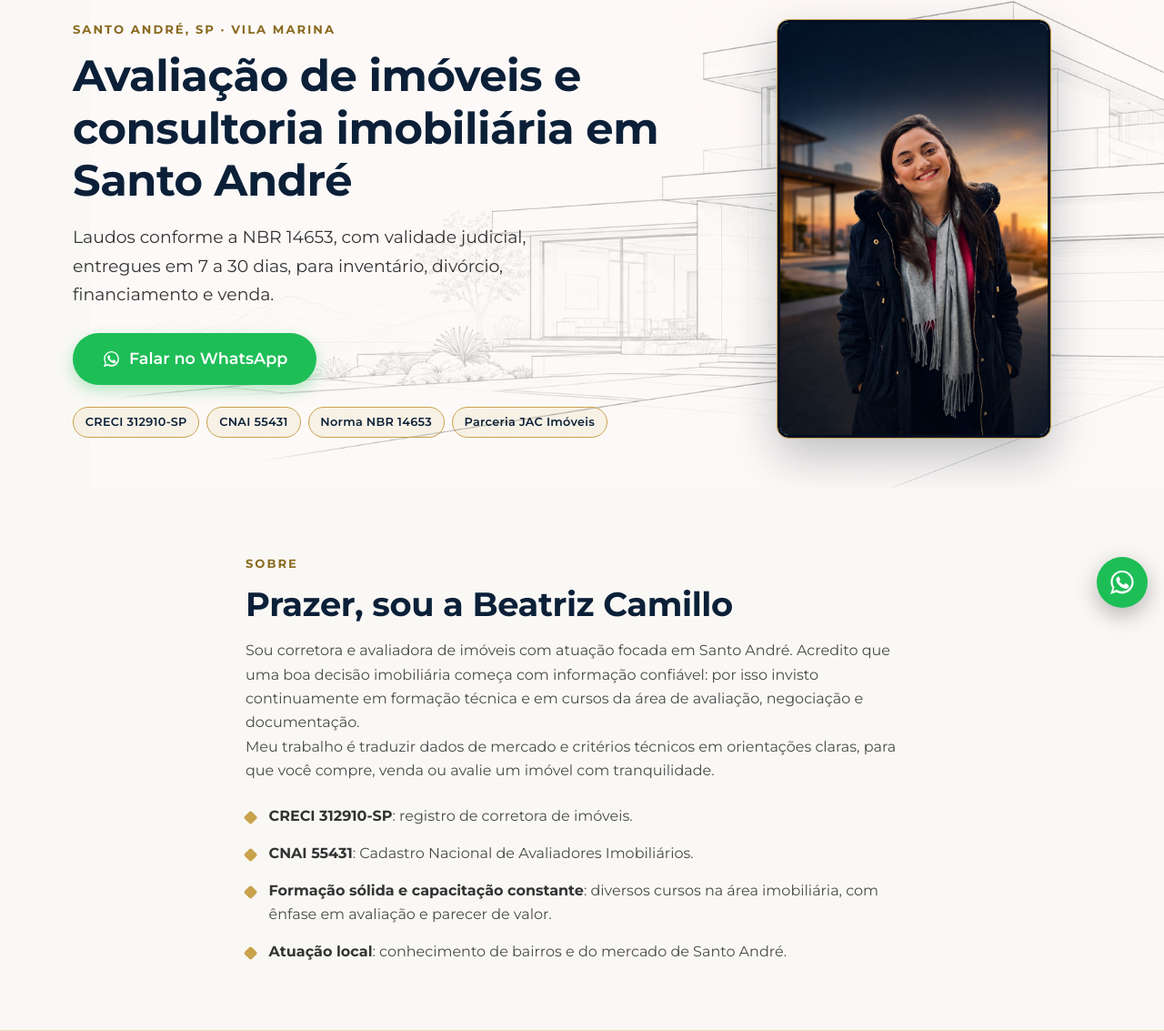
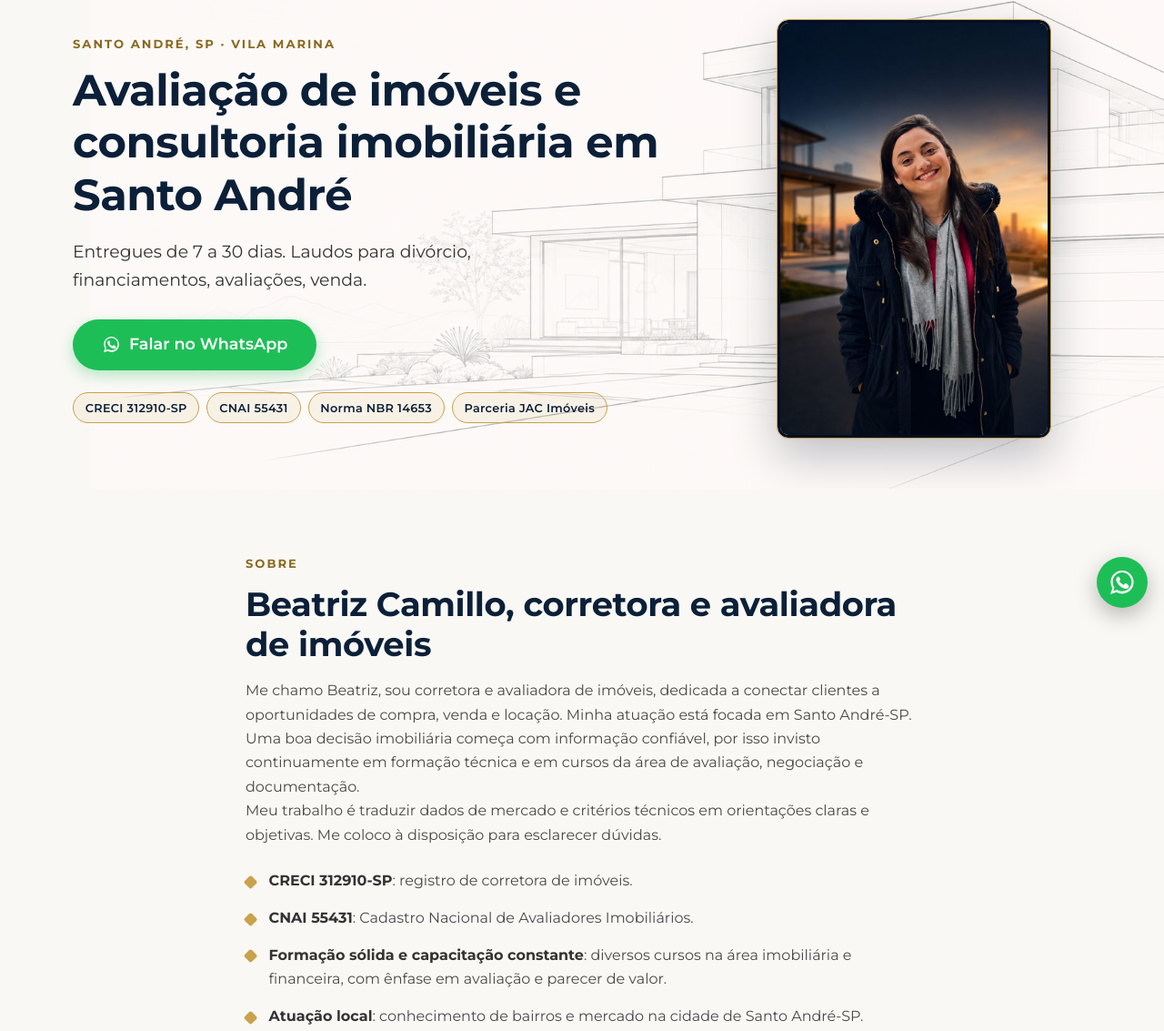
Before and after one commit to murilloff16/Beatriz-cliente-site, a plain HTML site: page index.html in a window 1280 px wide. Shown: the part 114-1247 px from the top of the page at 91% size. Drawn offline with Linux system fonts and the light colour scheme.

Commit message:
content: atualiza secao Sobre e texto de abertura conforme revisao da Beatriz

```diff
--- a/index.html
+++ b/index.html
@@ -169,7 +169,7 @@ h1{font-size:clamp(1.9rem,4.6vw,3rem)}
       <div class="hero-copy">
         <p class="eyebrow">Santo André, SP · Vila Marina</p>
         <h1>Avaliação de imóveis e consultoria imobiliária em Santo André</h1>
-        <p class="lead">Laudos conforme a NBR 14653, com validade judicial, entregues em 7 a 30 dias, para inventário, divórcio, financiamento e venda.</p>
+        <p class="lead">Entregues de 7 a 30 dias. Laudos para divórcio, financiamentos, avaliações, venda.</p>
 
         <a class="btn btn-wpp btn-lg wpp-link" data-origem="hero" href="https://wa.me/551144522000?text=Ol%C3%A1%20Beatriz%2C%20vim%20pelo%20site%20e%20gostaria%20de%20saber%20mais." target="_blank" rel="noopener">
           <svg class="ico-wpp" viewBox="0 0 32 32" aria-hidden="true"><path fill="currentColor" d="M16 3C9 3 3.4 8.6 3.4 15.6c0 2.4.7 4.7 1.9 6.7L3 29l6.9-2.2c1.9 1 4 1.6 6.1 1.6 7 0 12.6-5.6 12.6-12.6S23 3 16 3zm0 22.8c-1.9 0-3.7-.5-5.3-1.5l-.4-.2-4.1 1.3 1.3-4-.3-.4c-1.1-1.7-1.6-3.6-1.6-5.6 0-5.7 4.7-10.4 10.4-10.4S26.4 9.9 26.4 15.6 21.7 25.8 16 25.8zm5.9-7.7c-.3-.2-1.9-.9-2.2-1s-.5-.2-.7.2-.8 1-1 1.2-.4.3-.7.1c-1.9-.9-3.1-1.7-4.4-3.8-.3-.5.3-.5.9-1.6.1-.2 0-.4 0-.6s-.7-1.7-1-2.3c-.3-.6-.5-.5-.7-.5h-.6c-.2 0-.6.1-.9.4-.3.3-1.2 1.2-1.2 2.9s1.2 3.4 1.4 3.6c.2.3 2.5 3.8 6 5.3 2.2 1 3.1 1 4.2.9.7-.1 1.9-.8 2.2-1.6.3-.8.3-1.4.2-1.6-.1-.1-.3-.2-.6-.3z"/></svg>
@@ -196,14 +196,15 @@ h1{font-size:clamp(1.9rem,4.6vw,3rem)}
   <section class="section" id="sobre">
     <div class="container narrow reveal">
       <p class="eyebrow">Sobre</p>
-      <h2>Prazer, sou a Beatriz Camillo</h2>
-      <p>Sou corretora e avaliadora de imóveis com atuação focada em Santo André. Acredito que uma boa decisão imobiliária começa com informação confiável: por isso invisto continuamente em formação técnica e em cursos da área de avaliação, negociação e documentação.</p>
-      <p>Meu trabalho é traduzir dados de mercado e critérios técnicos em orientações claras, para que você compre, venda ou avalie um imóvel com tranquilidade.</p>
+      <h2>Beatriz Camillo, corretora e avaliadora de imóveis</h2>
+      <p>Me chamo Beatriz, sou corretora e avaliadora de imóveis, dedicada a conectar clientes a oportunidades de compra, venda e locação. Minha atuação está focada em Santo André-SP.</p>
+      <p>Uma boa decisão imobiliária começa com informação confiável, por isso invisto continuamente em formação técnica e em cursos da área de avaliação, negociação e documentação.</p>
+      <p>Meu trabalho é traduzir dados de mercado e critérios técnicos em orientações claras e objetivas. Me coloco à disposição para esclarecer dúvidas.</p>
       <ul class="feature-list">
         <li><strong>CRECI 312910-SP</strong>: registro de corretora de imóveis.</li>
         <li><strong>CNAI 55431</strong>: Cadastro Nacional de Avaliadores Imobiliários.</li>
-        <li><strong>Formação sólida e capacitação constante</strong>: diversos cursos na área imobiliária, com ênfase em avaliação e parecer de valor.</li>
-        <li><strong>Atuação local</strong>: conhecimento de bairros e do mercado de Santo André.</li>
+        <li><strong>Formação sólida e capacitação constante</strong>: diversos cursos na área imobiliária e financeira, com ênfase em avaliação e parecer de valor.</li>
+        <li><strong>Atuação local</strong>: conhecimento de bairros e mercado na cidade de Santo André-SP.</li>
       </ul>
     </div>
   </section>
```
